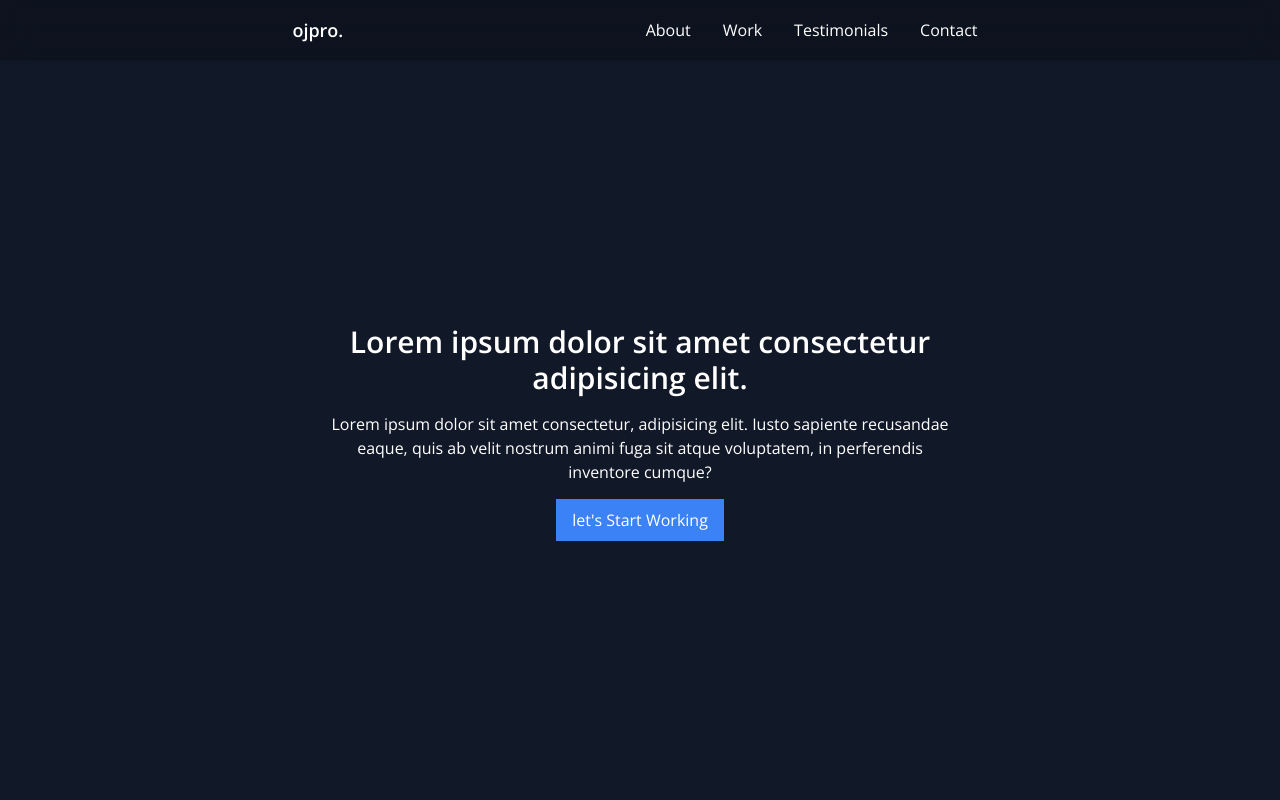
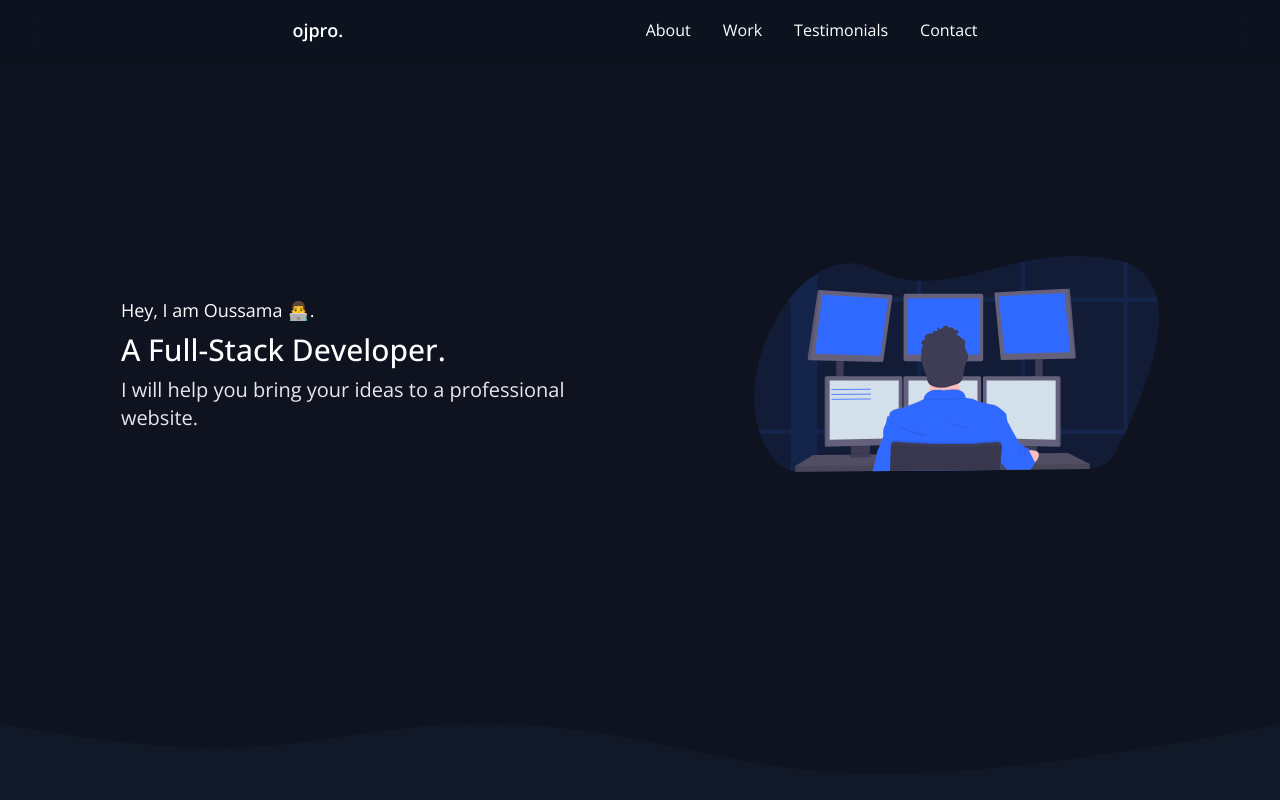
Before and after one commit to ojpro/portfolio-v2, a Next.js app: page / in a window 1280 px wide. Shown: the top 800 px of the page. Built offline with nearby package versions, Linux system fonts and the light colour scheme.

Commit message:
edits on the hero section style

```diff
--- a/src/components/partials/sections/Hero.tsx
+++ b/src/components/partials/sections/Hero.tsx
@@ -1,19 +1,29 @@
-import {FiChevronDown} from "react-icons/fi"
+import Image from "next/image";
+
+// import hero illustration image
+import IllustrationImage from "@/../public/images/hero-section-illustration.svg";
+import Navbar from "@/components/partials/Navbar";
 
 export default function HeroSection() {
-  return (
-    <section className="min-h-screen relative">
-      <div className="mx-auto text-center max-w-3xl absolute top-1/2 left-1/2 -translate-x-1/2 -translate-y-2/3">
-        <h1 className="text-3xl font-bold leading-2 my-2">Lorem ipsum dolor sit amet consectetur adipisicing elit.</h1>
-        <p className="my-4">
-          Lorem ipsum dolor sit amet consectetur, adipisicing elit. Iusto
-          sapiente recusandae eaque, quis ab velit nostrum animi fuga sit atque
-          voluptatem, in perferendis inventore cumque?
-        </p>
-        <div className="mt-6">
-          <a href="#contact" className="py-2.5 px-4 bg-blue-500 text-white">let's Start Working</a>
-        </div>
-      </div>
-    </section>
-  );
+    return (
+        <>
+            <section className="h-[80vh] relative flex items-center bg-black/20">
+                <div className="flex flex-row flex-wrap justify-evenly items-center gap-8 w-full p-8 pt-0">
+                    <div className="max-w-lg flex flex-col gap-2">
+                        <h1 className="text-lg">Hey, I am Oussama 👨‍💻.</h1>
+                        <h2 className="text-3xl font-medium">A Full-Stack Developer.</h2>
+                        <h3 className="text-xl text-gray-200">I will help you bring your ideas to a professional
+                            website.</h3>
+                    </div>
+                    <Image src={IllustrationImage} alt="Website Development Services"
+                           className="w-full md:w-1/3 h-auto"/>
+                </div>
+                <svg preserveAspectRatio="none" width="1440" height="74" viewBox="0 0 1440 74"
+                     className="absolute -bottom-[74px] left-0 right-0 rotate-180 w-full fill-black/20">
+                    <path
+                        d="M456.464 0.0433865C277.158 -1.70575 0 50.0141 0 50.0141V74H1440V50.0141C1440 50.0141 1320.4 31.1925 1243.09 27.0276C1099.33 19.2816 1019.08 53.1981 875.138 50.0141C710.527 46.3727 621.108 1.64949 456.464 0.0433865Z"></path>
+                </svg>
+            </section>
+        </>
+    );
 }
```
